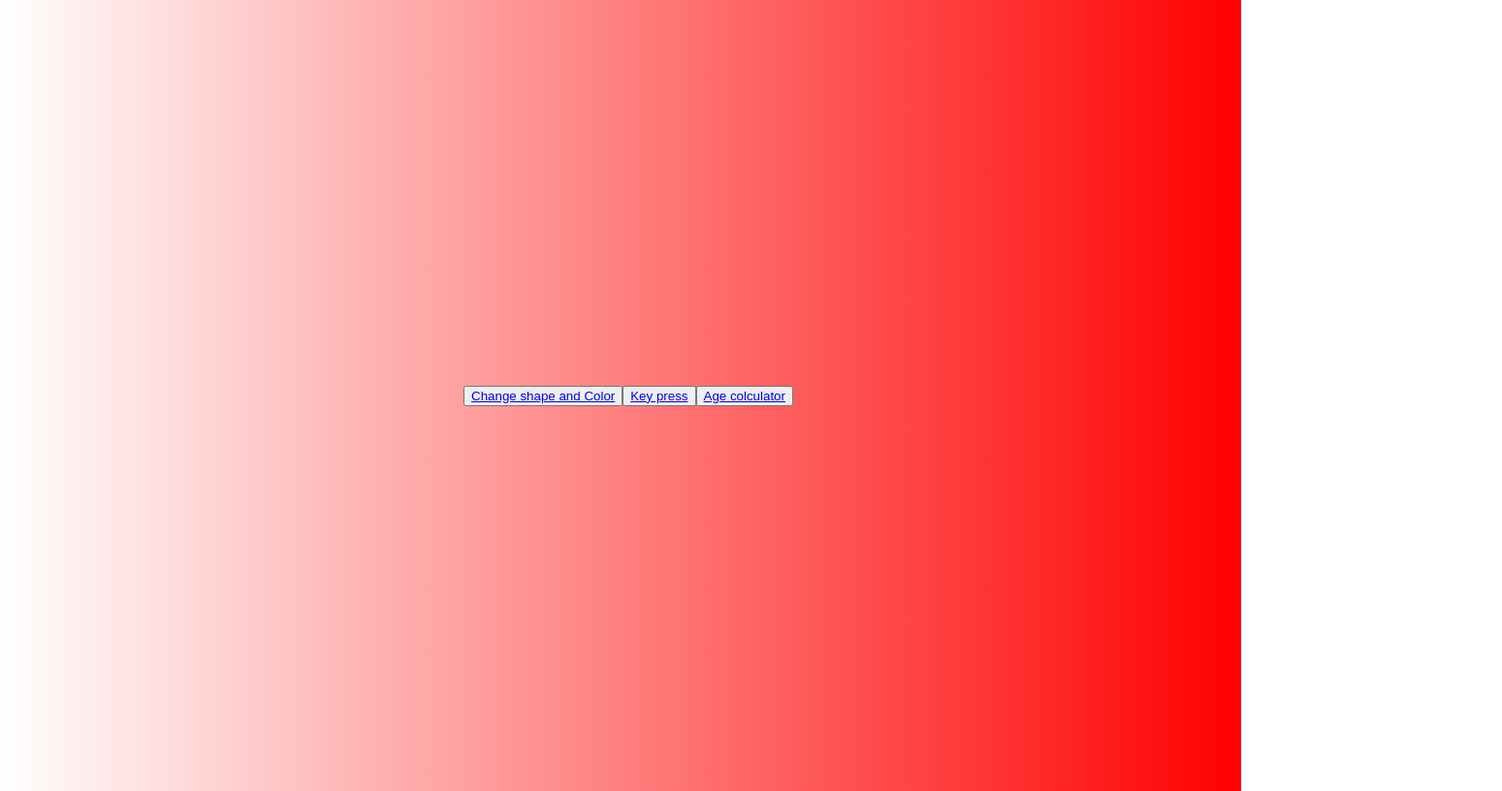
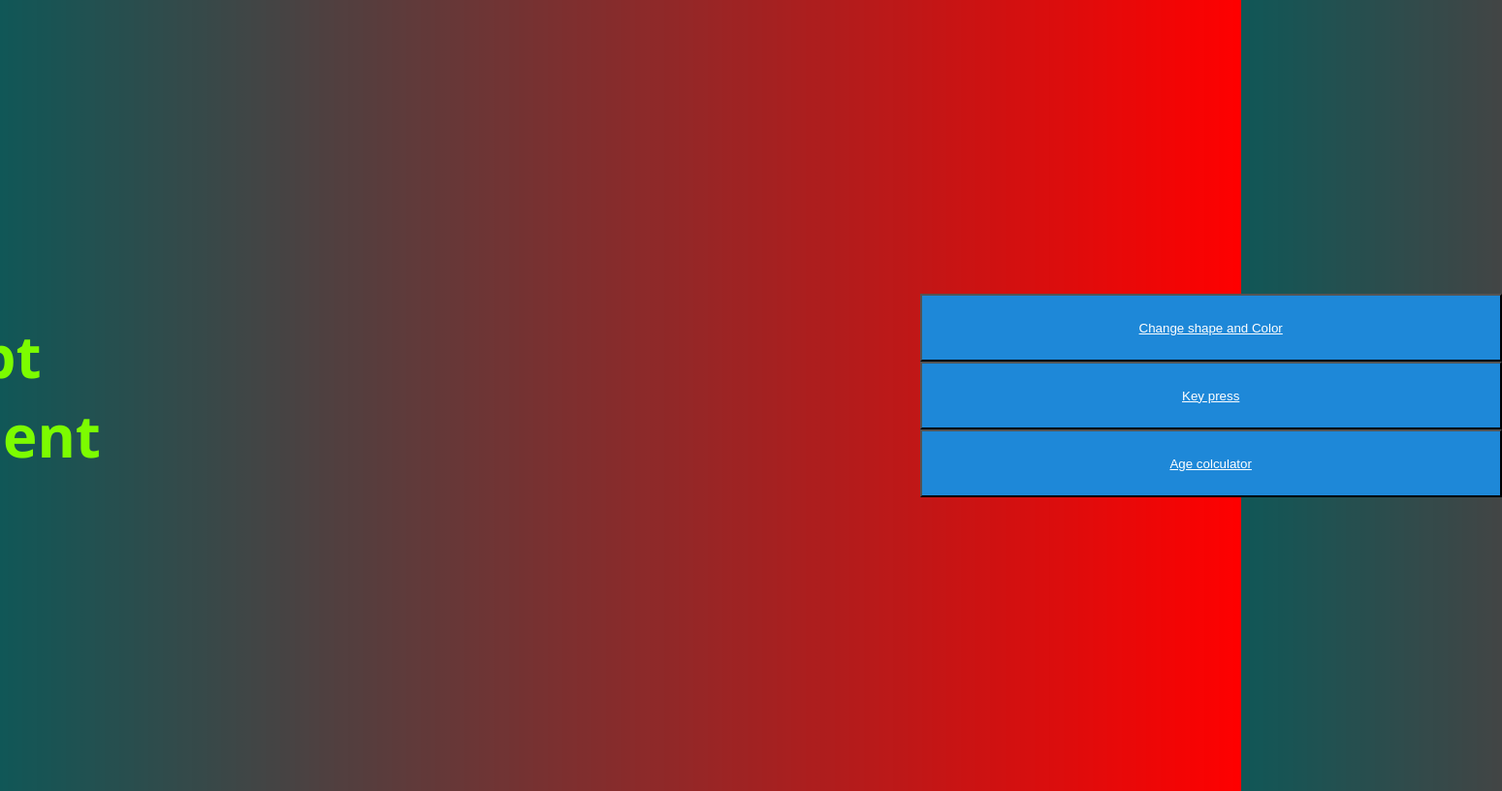
Before and after one commit to deepakcse211086/FS-28, a plain HTML site: page index.html in a window 1280 px wide. Shown: the whole page at 97% size, 1549 px wide, since content can reach past the window. Drawn offline with Linux system fonts and the light colour scheme; files that its build step writes are made by us from their sources.

Commit message:
age colculator

```diff
--- a/index.html
+++ b/index.html
@@ -5,10 +5,35 @@
     <meta name="viewport" content="width=device-width, initial-scale=1.0">
     <title>Watch</title>
     <link rel="stylesheet" href="style.css">
+
+    <style>
+        body{
+            background-color: rgb(16, 87, 87);
+
+        }
+        .heading{
+            margin: 2% 33%;
+            color: lawngreen;
+        }
+        .container{
+           margin: 5% 33%;
+        }
+        button{
+            background-color: rgb(30, 136, 216);
+            width: 600px;
+            height: 70px;
+        }
+        button a{
+            color: white;
+        }
+    </style>
 </head>
 <body>
-    <button><a href="Change shap and color/index.html">Change shape and Color</a></button>
-    <button><a href="Key press/index.html">Key press</a></button>
-    <button><a href="age calculator/index.html">Age colculator</a></button>
+    <div class="heading"><h1>javascript Assignment</h1></div>
+    <div class="container">
+        <button><a href="Change shap and color/index.html">Change shape and Color</a></button>   <br>
+        <button><a href="Key press/index.html">Key press</a></button><br>
+        <button><a href="age calculator/index.html">Age colculator</a></button><br>
+    </div>
 </body>
 </html>
```
Also changed, not shown: Age colculator/index.html (renamed from Age calculator/index.html), Age colculator/script.js (renamed from Age calculator/script.js), Age colculator/style.css (renamed from Age calculator/style.css).
